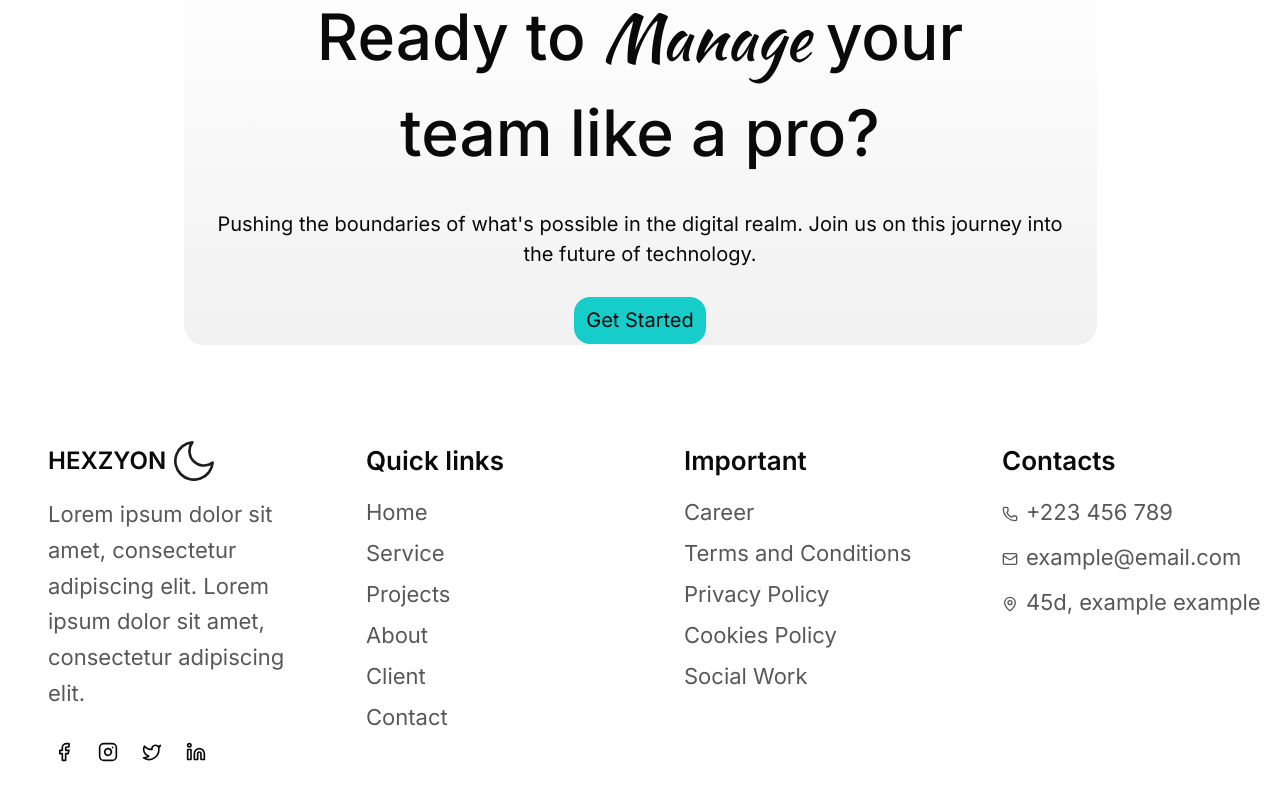
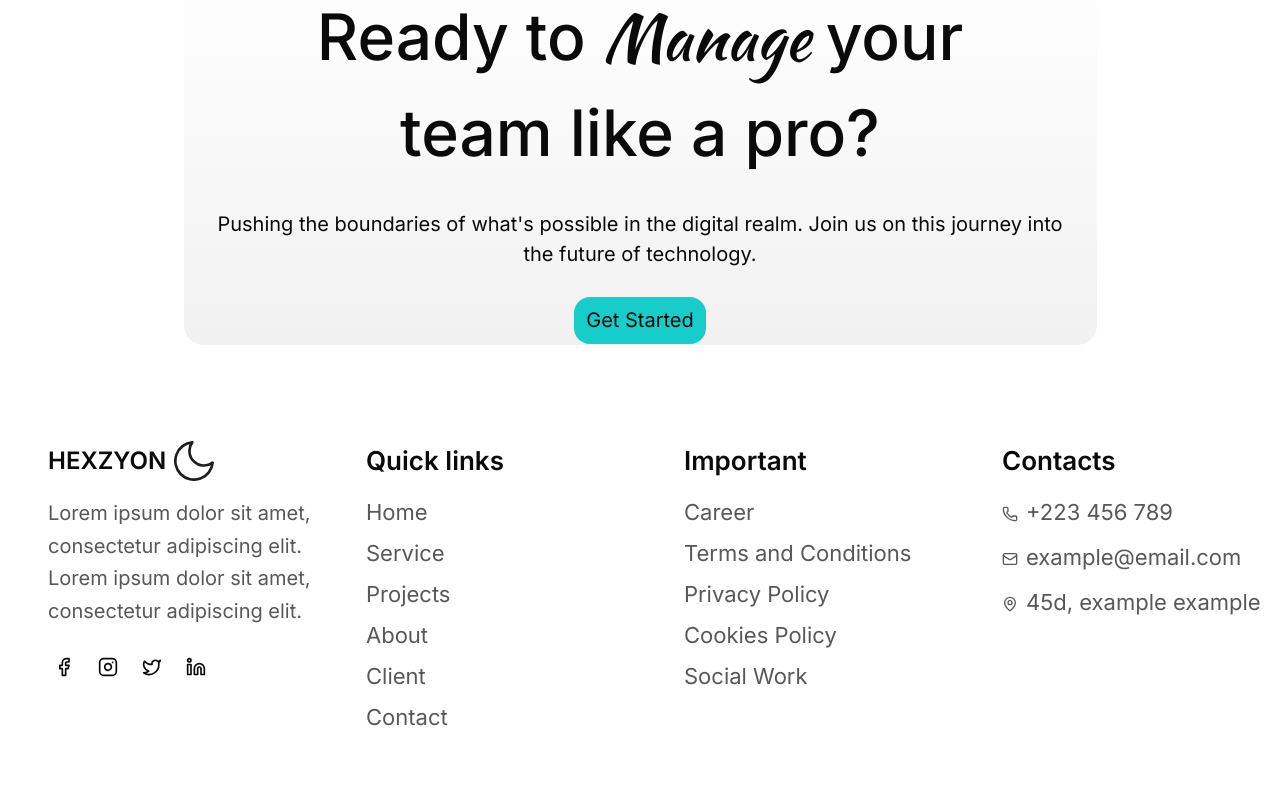
Before and after one commit to Roshen-Perera/ceylon-developers-portfolio, a Next.js app: page / in a window 1280 px wide. Shown: the part 7644-8444 px from the top of the page. Built offline with nearby package versions, Linux system fonts and the light colour scheme.

Commit message:
Refactor Footer component to use P component for paragraph styling for consistency

```diff
--- a/components/footer.tsx
+++ b/components/footer.tsx
@@ -1,7 +1,7 @@
 import { Facebook, Instagram, Twitter, Linkedin, Phone, Mail, MapPin, Moon } from 'lucide-react';
 import React from 'react'
 import ThemeToggle from './theme';
-import { H5 } from './typography';
+import { H5, P } from './typography';
 
 const Footer = () => {
   return (
@@ -13,10 +13,10 @@ const Footer = () => {
             <H5>HEXZYON</H5>
             <ThemeToggle />
           </div>
-          <p className="text-[22px] leading-relaxed mb-6 text-(--footer-link)">
+          <P className="leading-relaxed mb-6 text-(--footer-link)">
             Lorem ipsum dolor sit amet, consectetur adipiscing elit. Lorem ipsum
             dolor sit amet, consectetur adipiscing elit.
-          </p>
+          </P>
           <div className="flex gap-3">
             <a
               href="#"
```
